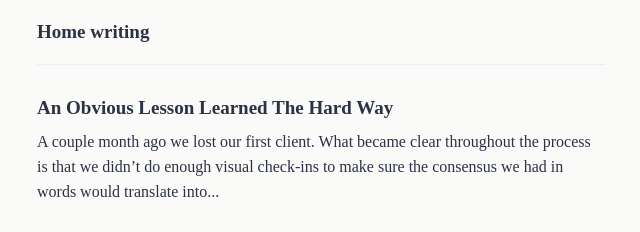
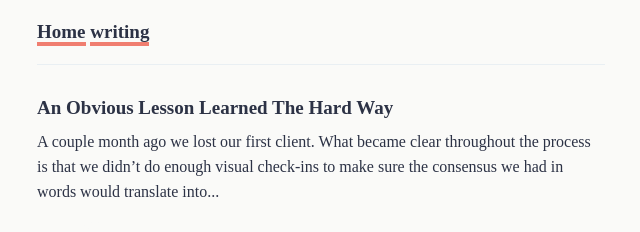
Before and after one commit to jaredhenriques/blog, a Jekyll site: the page built from index.html, in a window 1280 px wide. Shown: the top 232 px of the page, without its empty margins (319-959 px from the left). Built offline with Jekyll 4.4.1, drawn with Linux system fonts in a browser that asks for light colours; some web fonts are replaced; the list of posts is cut into pages by our own code.

Commit message:
update links

```diff
--- a/_sass/elements/_links.scss
+++ b/_sass/elements/_links.scss
@@ -6,8 +6,9 @@ a {
   text-decoration: none;
   color: $color-link;
   transition: $global-transition;
+  border-bottom: 4px solid $color-brand;
 
   @include attention() {
-    text-decoration: underline;
+    text-decoration: none;
   }
 }
```
